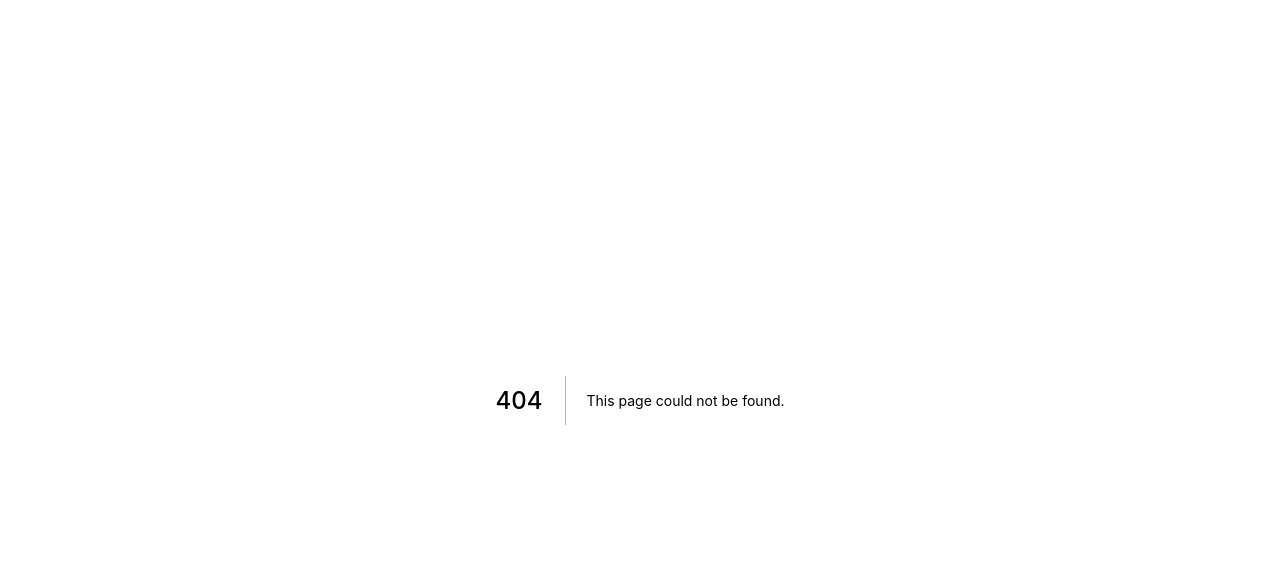
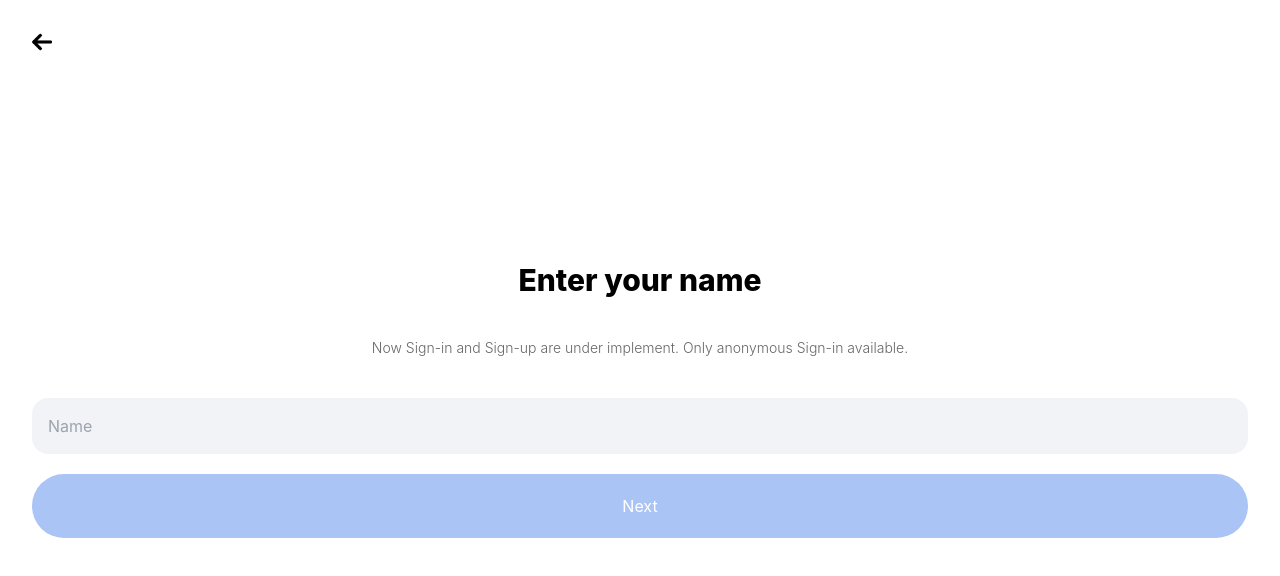
Before and after one commit to LUNEi3/definition-dash, a Next.js app: page /sign-in in a window 1280 px wide. Before the commit this address had no page. Shown: the top 576 px of the page. Built offline with nearby package versions, Linux system fonts and the light colour scheme.

Commit message:
Implement /sign-in route page

```diff
--- /dev/null
+++ b/app/sign-in/_components/temp-sign-in.tsx
@@ -0,0 +1,41 @@
+import Image from 'next/image'
+
+import Form from 'next/form'
+import Link from 'next/link'
+import { submitData } from '../action'
+
+function TempSignIn() {
+  return (
+    <section className='flex flex-col p-8 h-screen justify-center'>
+        <nav className='fixed top-0 pb-8 rotate-180'>
+            <Link href={"/"} className='w-full h-full'>
+                <Image
+                src={"/icons/right-arrow.png"}
+                alt="Arrow Icon"
+                width={20}
+                height={20}
+                />
+            </Link>
+        </nav>
+        <div className='text-black text-center'>
+            <h1 className='text-3xl font-extrabold py-5'>
+                Enter your name
+            </h1>
+            <p className='text-sm font-light opacity-60 pt-5'>
+                Now Sign-in and Sign-up are under implement. Only anonymous Sign-in available.
+            </p>
+            <Form className='flex flex-col py-5' action={submitData}>
+                <input name='name' className='bg-[#F2F3F7] text-[#3F414E] rounded-2xl p-4 my-5' placeholder='Name'></input>
+                <button
+                className='bg-[#AAC4F5] text-white py-5 w-full rounded-full'
+                type='submit'
+                >
+                    Next
+                </button>
+            </Form>
+        </div>
+    </section>
+  )
+}
+
+export default TempSignIn
--- /dev/null
+++ b/app/sign-in/action.tsx
@@ -0,0 +1,9 @@
+'use server'
+
+import { redirect } from 'next/navigation'
+
+export async function submitData(formData: FormData) {
+
+    const name = formData.get('name') as string || "Guest"
+    redirect(`/home?name=${encodeURIComponent(name)}&veiw=default`)
+}
--- /dev/null
+++ b/app/sign-in/page.tsx
@@ -0,0 +1,9 @@
+import TempSignIn from "./_components/temp-sign-in";
+
+export default function SignIn() {
+    return (
+        <main className="bg-white h-screen">
+            <TempSignIn />
+        </main>
+    );
+}
```
